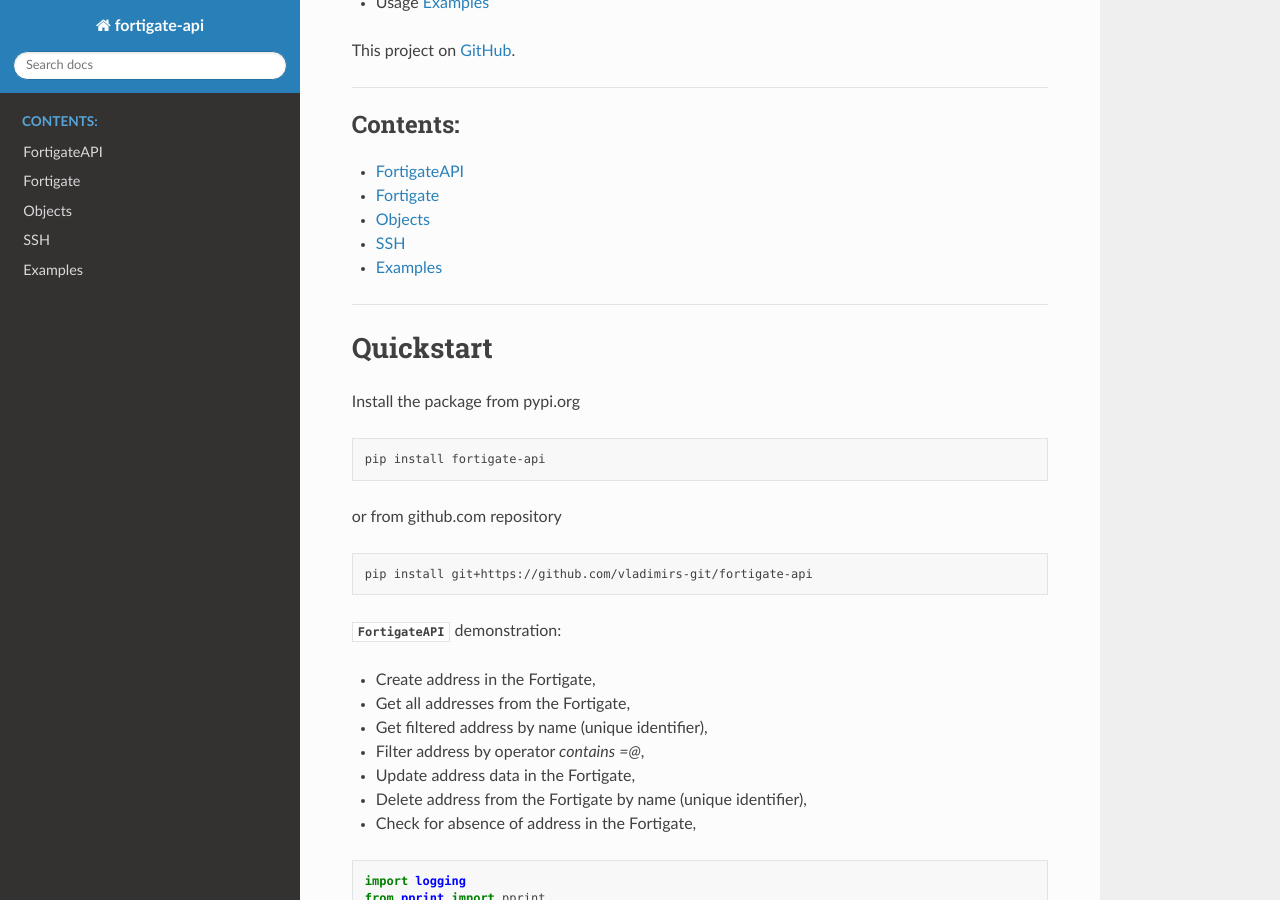
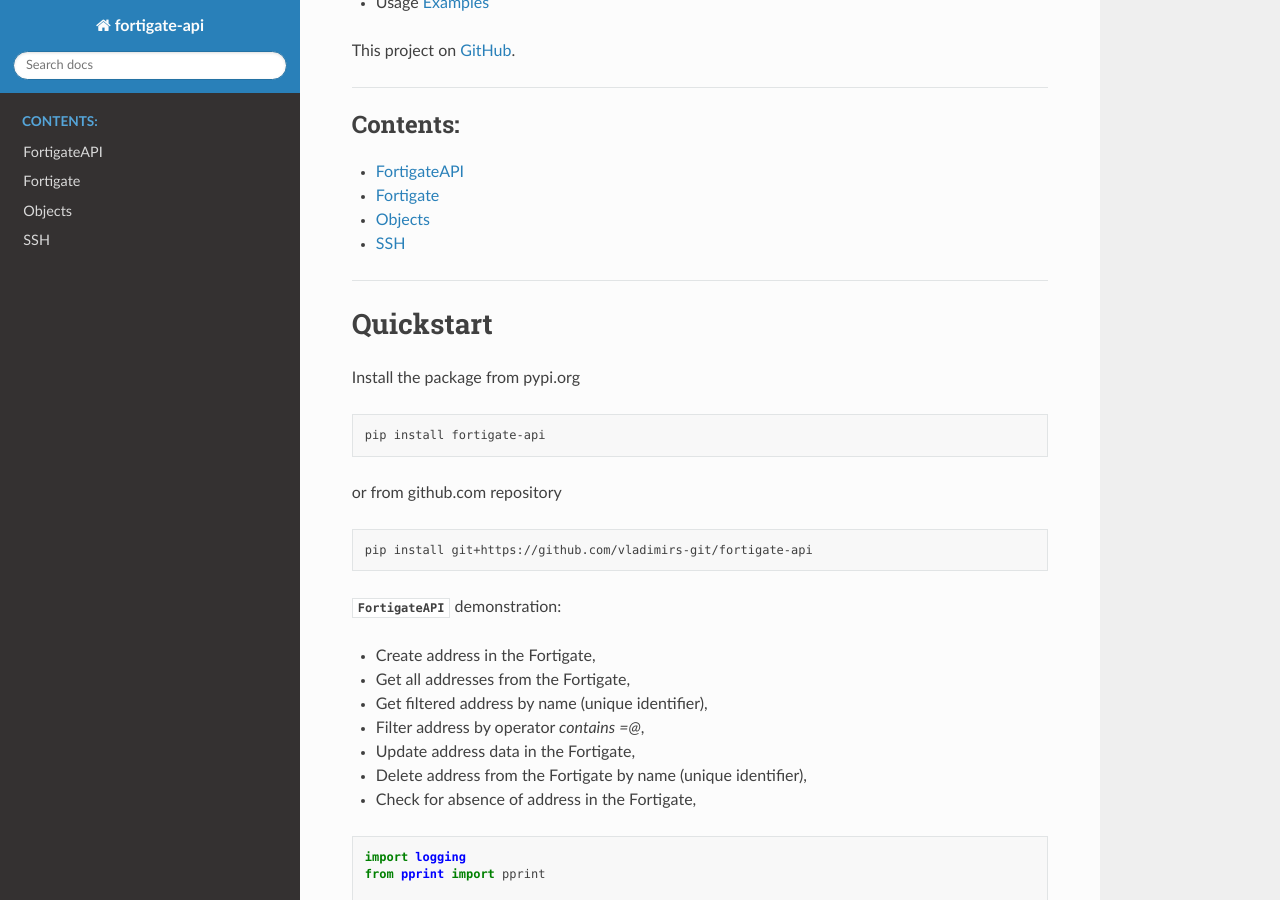
Before and after one commit to vladimirs-git/fortigate-api, a Sphinx documentation site: the page built from docs/index.rst, in a window 1280 px wide and 900 px high, scrolled down 453 px. Built offline with Sphinx 7.4.7 and the Read the Docs theme 2.0.0, drawn with Linux system fonts in a browser that asks for light colours.

Commit message:
fix docs

```diff
--- a/docs/index.rst
+++ b/docs/index.rst
@@ -36,7 +36,6 @@ This project on `GitHub`_.
     Fortigate <Fortigate.rst>
     Objects <objects.rst>
     SSH <SSH.rst>
-    Examples <examples.rst>
 
 
 ----------------------------------------------------------------------------------------
```
